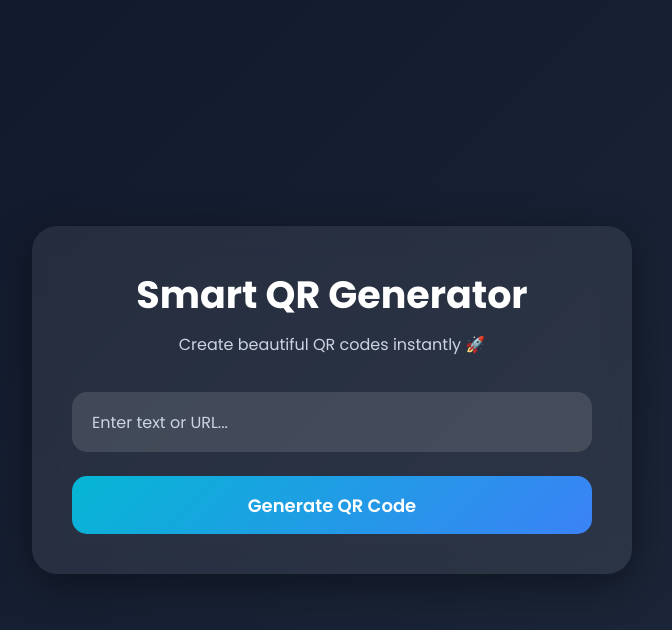
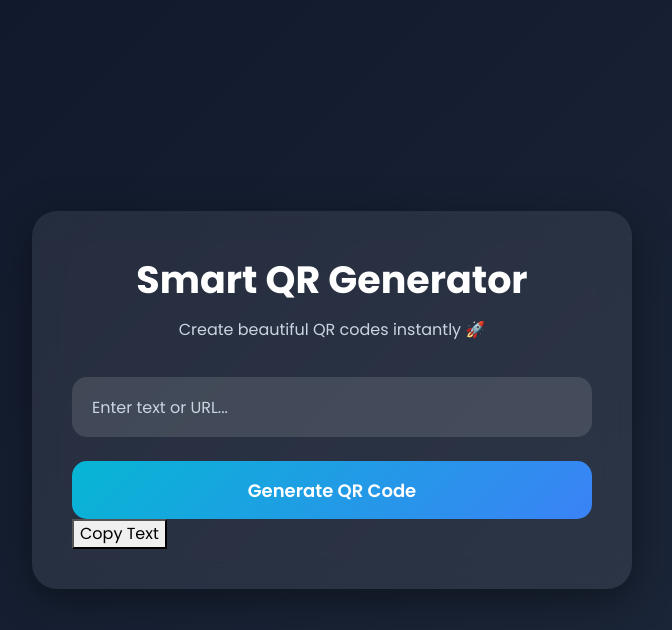
Before and after one commit to abdulwasay917/QR-Code-Generator, a Django app: page / in a window 1280 px wide. Shown: the top 630 px of the page, without its empty margins (308-980 px from the left). Run offline with Django 5.2, Linux system fonts and the light colour scheme.

Commit message:
copy button

```diff
--- a/templates/qrapp/index.html
+++ b/templates/qrapp/index.html
@@ -144,6 +144,9 @@
         <button class="generate-btn">
             Generate QR Code
         </button>
+        <button type="button" class="copy-btn" onclick="copyText()">
+            Copy Text
+        </button>
     </form>
 
     {% if qr %}
```
